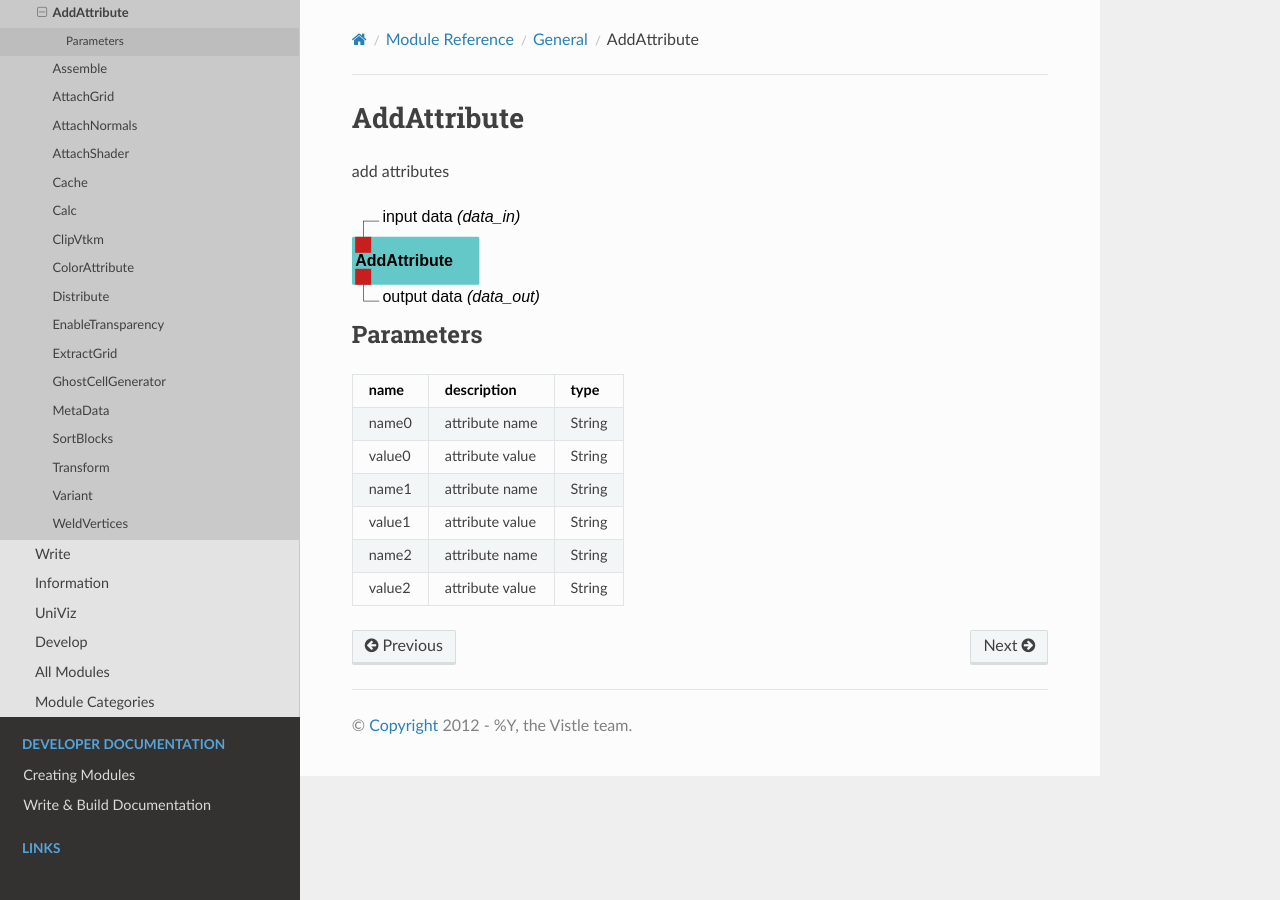
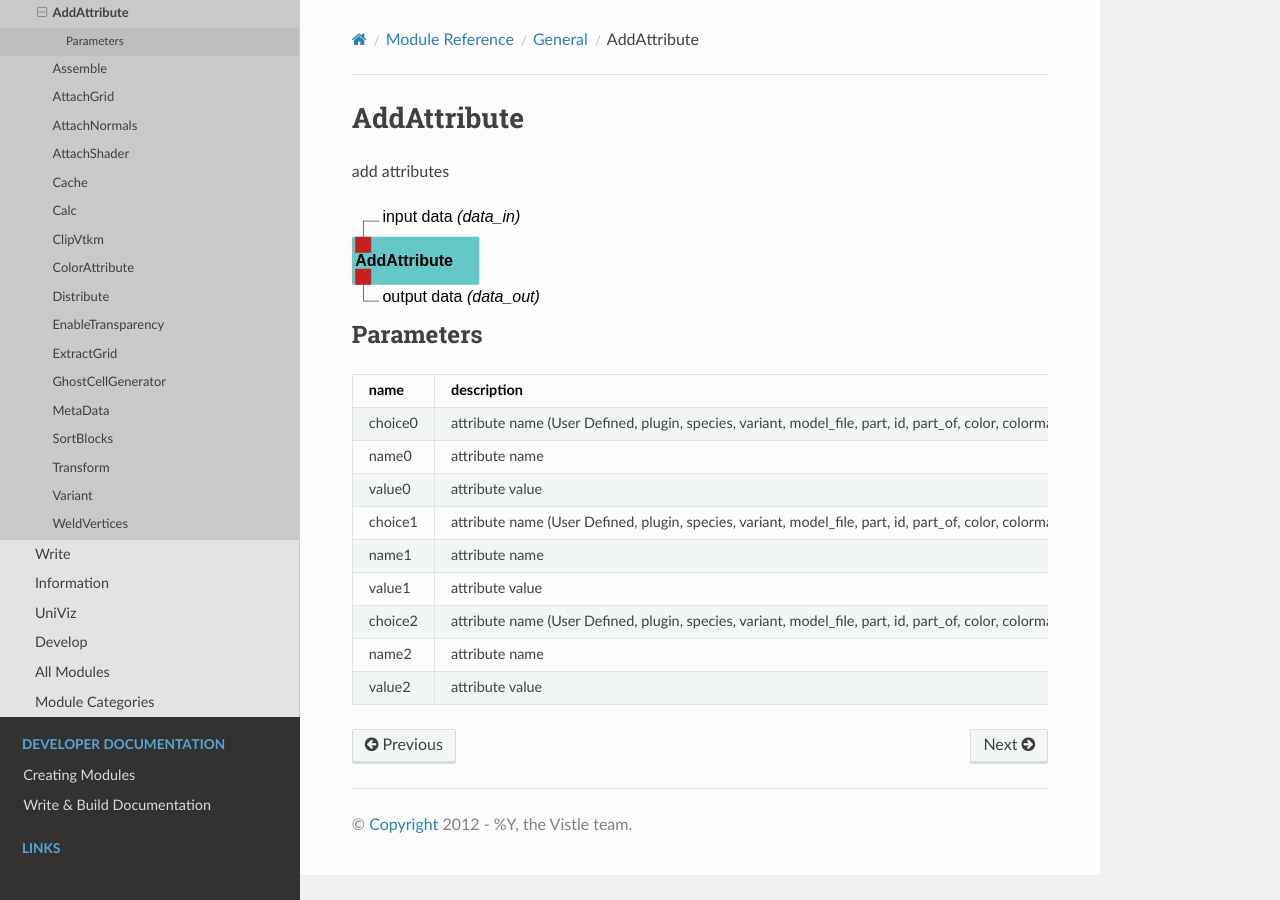
Before and after one commit to vistle/vistle.github.io, a Sphinx documentation site: the page built from docs/module/general/AddAttribute/AddAttribute.md, in a window 1280 px wide. Built offline with Sphinx 7.4.7 and the Read the Docs theme 3.1.0, drawn with Linux system fonts in a browser that asks for light colours; pages that are not in the unit, such as notebooks, are missing from menus.

Commit message:
module doc updates

```diff
--- a/docs/module/general/AddAttribute/AddAttribute.md
+++ b/docs/module/general/AddAttribute/AddAttribute.md
@@ -21,9 +21,12 @@ add attributes
 ## Parameters
 |name|description|type|
 |-|-|-|
+|choice0|attribute name (User Defined, plugin, species, variant, model_file, part, id, part_of, color, colormap, transparent, blend_with_material, shader, shader_params, bin_num_primitives, approximate_depth, rhr_config, sender)|String|
 |name0|attribute name|String|
 |value0|attribute value|String|
+|choice1|attribute name (User Defined, plugin, species, variant, model_file, part, id, part_of, color, colormap, transparent, blend_with_material, shader, shader_params, bin_num_primitives, approximate_depth, rhr_config, sender)|String|
 |name1|attribute name|String|
 |value1|attribute value|String|
+|choice2|attribute name (User Defined, plugin, species, variant, model_file, part, id, part_of, color, colormap, transparent, blend_with_material, shader, shader_params, bin_num_primitives, approximate_depth, rhr_config, sender)|String|
 |name2|attribute name|String|
 |value2|attribute value|String|
```
Also changed, not shown: docs/module/map/ShowGrid/ShowGrid.md (+1 -0 lines).
